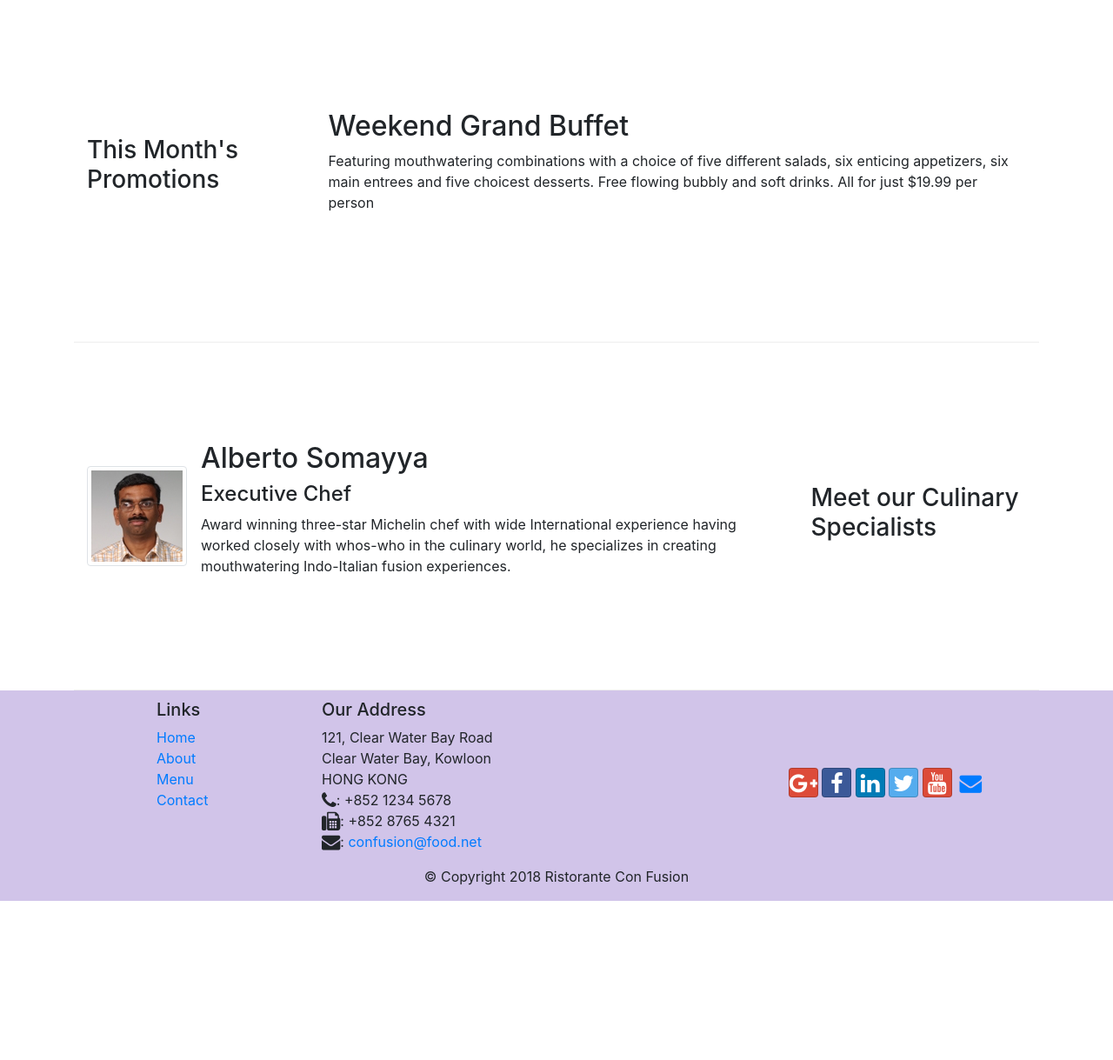
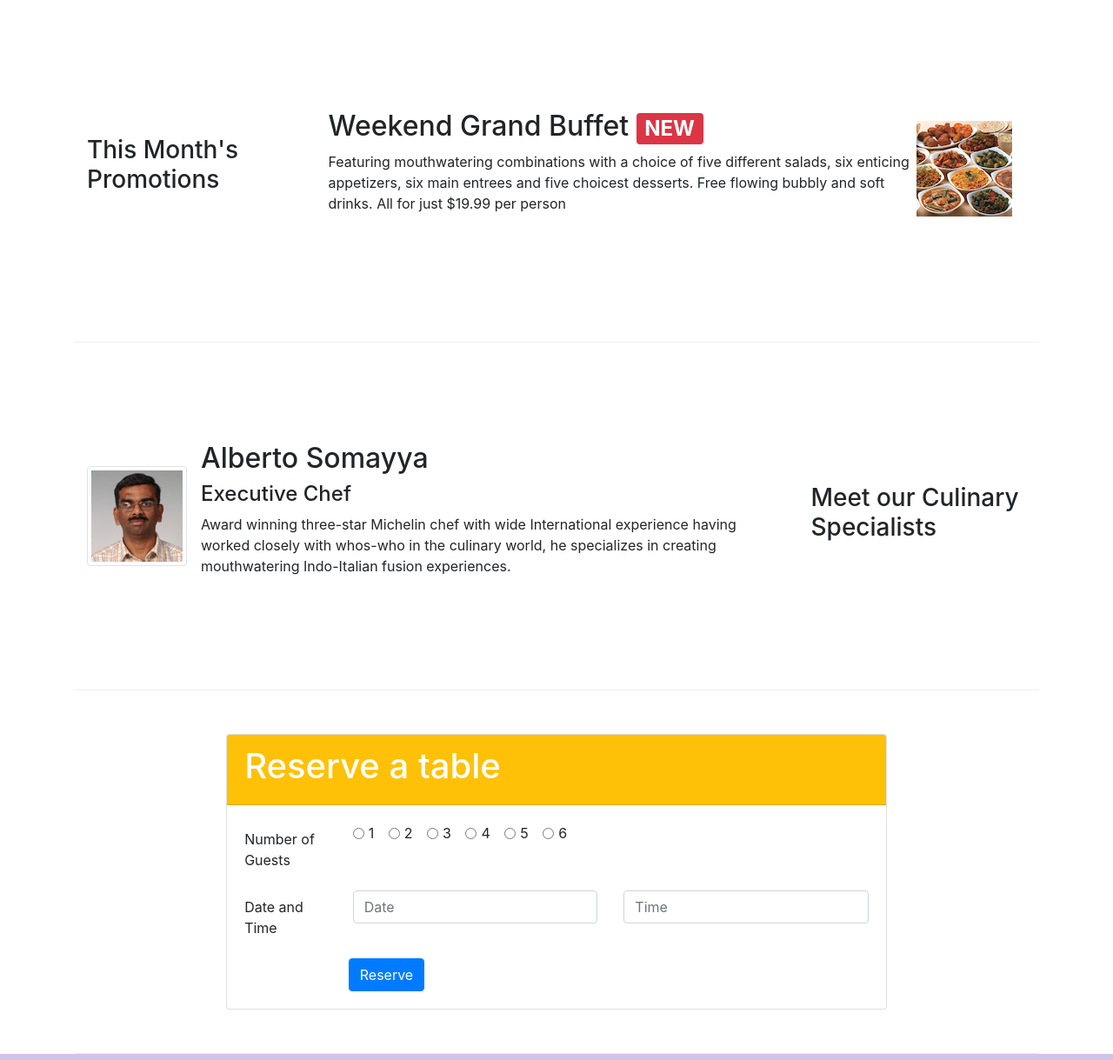
Before and after one commit to AanchalCh/bootstrap_exercise, a website: page index.html in a window 1280 px wide. Shown: the part 740-1959 px from the top of the page at 87% size. Before the commit the page ends 1776 px from the top, so only its background shows below. Drawn offline with nearby package versions, Linux system fonts and the light colour scheme.

Commit message:
assignment2

```diff
--- a/index.html
+++ b/index.html
@@ -41,7 +41,14 @@
                     <p>We take inspiration from the World's best cuisines, and create a unique fusion experience. Our lipsmacking creations will tickle your culinary senses!</p>
                 </div>
                 <div class="col-12 col-sm-6 align-self-center">
-                    <img src="./img/logo.png" class="img-fluid">
+                    <div class="row">
+                        <div class="col-md-6 my-auto">
+                            <img src="./img/logo.png" class="img-fluid">
+                        </div>
+                        <div class="col-md-6 my-auto">
+                            <button type="button" class="btn btn-warning btn-block" href="#table">Reserve Table</button>
+                        </div>
+                    </div>
                 </div>
             </div>
         </div>
@@ -54,13 +61,13 @@
             </div>
             <div class="col col-sm order-sm-first col-md ">
                 <div class="media">
-                    <img class="d-flex mr-3 img-thumbail align-se;f-center" src="./img/uthappizza.png">
+                    <img class="d-flex mr-3 img-thumbail align-self-center" src="./img/uthappizza.png">
                     <div class="media-body">
                         <h2 class="mt-0">Uthappizza <span class="badge badge-danger">HOT</span> <span class="badge badge-pill badge-secondary">$4.99</span></h2>
                         <p class="d-none d-sm-block">A unique combination of Indian Uthappam (pancake) and Italian pizza, topped with Cerignola olives, ripe vine cherry tomatoes, Vidalia onion, Guntur chillies and Buffalo Paneer.</p>
                     </div>
                 </div>
-                </div>
+            </div>
         </div>
 
 
@@ -69,8 +76,13 @@
                 <h3>This Month's Promotions</h3>
             </div>
             <div class="col col-sm col-md ">
-                <h2>Weekend Grand Buffet</h2>
-                <p>Featuring mouthwatering combinations with a choice of five different salads, six enticing appetizers, six main entrees and five choicest desserts. Free flowing bubbly and soft drinks. All for just $19.99 per person </p>
+                <div class="media">
+                    <div class="media-body">
+                        <h2 class="mt-0">Weekend Grand Buffet  <span class="badge badge-danger">NEW</span></h2>
+                        <p class="d-none d-sm-block">Featuring mouthwatering combinations with a choice of five different salads, six enticing appetizers, six main entrees and five choicest desserts. Free flowing bubbly and soft drinks. All for just $19.99 per person </p>
+                    </div>
+                    <img class="d-flex mr-3 img-thumbail align-self-center" src="./img/buffet.png">
+                </div>
             </div>
         </div>
 
@@ -92,6 +104,63 @@
                             </p>
                     </div>
                 </div>
+            </div>
+        </div>
+
+        <div class="row row-content justify-content-center" id="reserve">
+            <div class="card">
+                    <div class="card-header bg-warning">
+                        <h1 class=" text-white ">Reserve a table </h1>
+                    </div>
+                    <div class="card-body">
+                            <form>
+                                <div class="form-group row">
+                                    <label for="guests" class="col-12 col-md-2 col-form-label">Number of Guests</label>
+                                        <div class="form-group-row  col-12 col-md-10">
+                                            <div class="form-check form-check-inline">
+                                                <input class="form-check-input" type="radio" name="inlineRadioOptions" id="inlineRadio1" value="option1">
+                                                <label class="form-check-label" for="inlineRadio1">1</label>
+                                            </div>
+                                            <div class="form-check form-check-inline">
+                                                <input class="form-check-input" type="radio" name="inlineRadioOptions" id="inlineRadio2" value="option2">
+                                                <label class="form-check-label" for="inlineRadio2">2</label>
+                                            </div>
+                                            <div class="form-check form-check-inline">
+                                                <input class="form-check-input" type="radio" name="inlineRadioOptions" id="inlineRadio1" value="option1">
+                                                <label class="form-check-label" for="inlineRadio1">3</label>
+                                            </div>
+                                            <div class="form-check form-check-inline">
+                                                <input class="form-check-input" type="radio" name="inlineRadioOptions" id="inlineRadio2" value="option2">
+                                                <label class="form-check-label" for="inlineRadio2">4</label>
+                                            </div>
+                                            <div class="form-check form-check-inline">
+                                                <input class="form-check-input" type="radio" name="inlineRadioOptions" id="inlineRadio1" value="option1">
+                                                <label class="form-check-label" for="inlineRadio1">5</label>
+                                            </div>
+                                            <div class="form-check form-check-inline">
+                                                <input class="form-check-input" type="radio" name="inlineRadioOptions" id="inlineRadio2" value="option2">
+                                                <label class="form-check-label" for="inlineRadio2">6</label>
+                                            </div>
+                                        </div>
+                                 </div>
+                                <div class="form-group row">
+                                    <label for="dateandtime" class="col-12 col-md-2 col-form-label">Date and Time</label>
+                                    <div class="col-12 col-md-5">
+                                        <input type="text" class="form-control" id="date" name="date"
+                                        placeholder="Date">
+                                    </div>
+                                    <div class="col-12 col-md-5">
+                                        <input type="text" class="form-control" id="time" name="time"
+                                        placeholder="Time">
+                                    </div>
+                                </div>
+                                <div class="form-group-row">
+                                    <div class="offset-md-2">
+                                        <button type="submit" class="btn btn-primary">Reserve</button>
+                                    </div>
+                                </div>
+                            </form>
+                        </div>
             </div>
         </div>
     </div>
```
